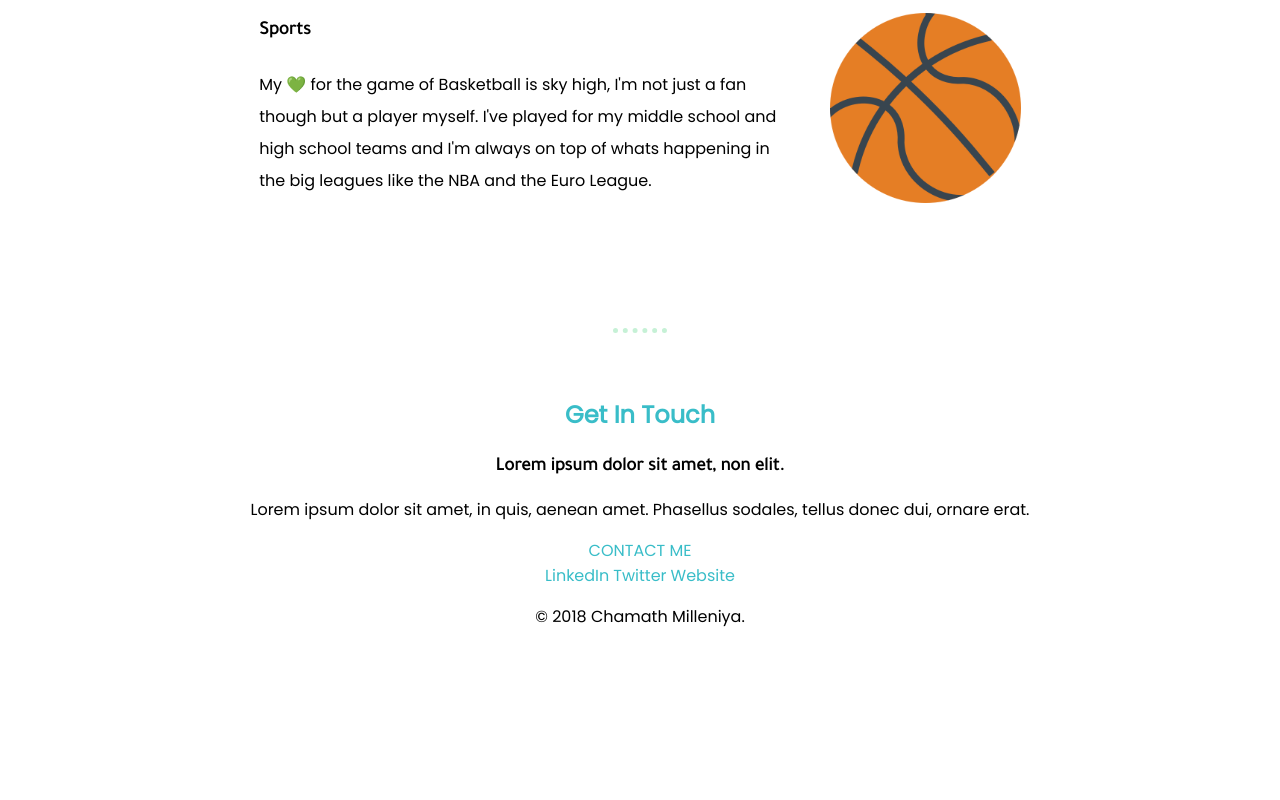
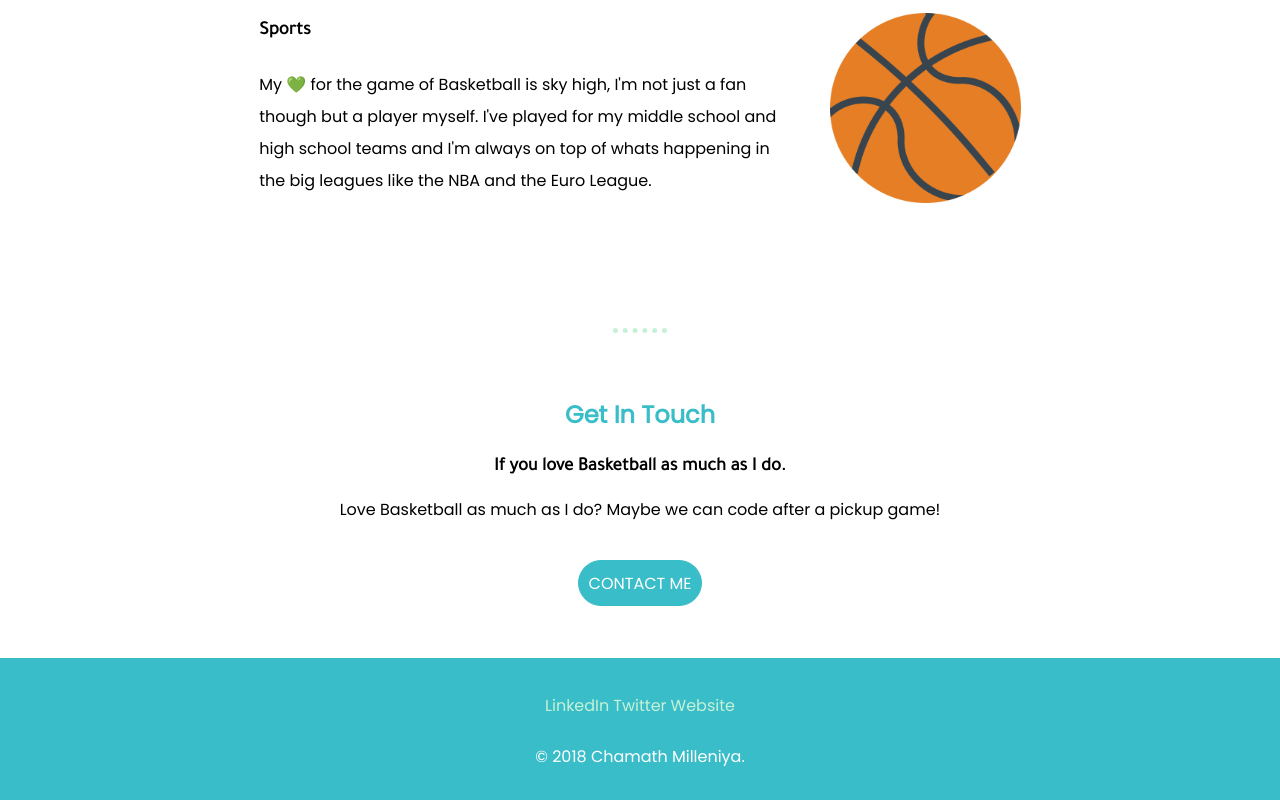
Before and after one commit to ChamathVindula/portfolio, a plain HTML site: page index.html in a window 1280 px wide. Shown: the part 1657-2457 px from the top of the page. Before the commit the page ends 2302 px from the top, so only its background shows below. Drawn offline with Linux system fonts and the light colour scheme.

Commit message:
Adding all files

```diff
--- a/css/styles.css
+++ b/css/styles.css
@@ -50,17 +50,14 @@ p, .footer-link, .btn{
   font-family: 'Poppins', sans-serif;
 }
 
-.middle-container, .bottom-container{
+.middle-container{
   width: 85%;
-  margin: auto;
+  margin: auto auto 4% auto;
 }
 
 a{
+
   text-decoration: none;
-}
-
-a:visited, a:link{
-  color: #39bdc8;
 }
 
 hr{
@@ -95,3 +92,27 @@ hr{
   text-align: left;
   line-height: 2;
 }
+.bottom-container{
+  background-color: #39bdc8;
+  color: white;
+  padding: 15px 0 15px 0;
+}
+
+.bottom-container a:visited, .bottom-container a:link{
+  color:  #c6f1d6;
+}
+
+.bottom-container a{
+  display: inline-block;
+  margin: 20px auto 10px auto;
+}
+
+.middle-container a{
+  background-color: #39bdc8;
+  border: 1px solid #39bdc8;
+  border-radius: 25px;
+  color: white;
+  display: inline-block;
+  margin-top: 2%;
+  padding: .6em;
+}
--- a/index.html
+++ b/index.html
@@ -51,15 +51,15 @@
     <hr>
     <div class="contact-me">
       <h2>Get In Touch</h2>
-      <h3>Lorem ipsum dolor sit amet, non elit.</h3>
-      <p>Lorem ipsum dolor sit amet, in quis, aenean amet. Phasellus sodales, tellus donec dui, ornare erat.</p>
+      <h3>If you love Basketball as much as I do.</h3>
+      <p>Love Basketball as much as I do?  Maybe we can code after a pickup game!</p>
       <a class="btn" href="mailto:chamathvin@email.com">CONTACT ME</a>
     </div>
   </div>
 
 
   <div class="bottom-container">
-    <a class="footer-link" href="https://www.linkedin.com/">LinkedIn</a>
+    <a class="footer-link" href="https://www.linkedin.com/in/chamath-vindula-milleniya-76444a182/">LinkedIn</a>
     <a class="footer-link" href="https://twitter.com/">Twitter</a>
     <a class="footer-link" href="index.html">Website</a>
     <p>© 2018 Chamath Milleniya.</p>
```
